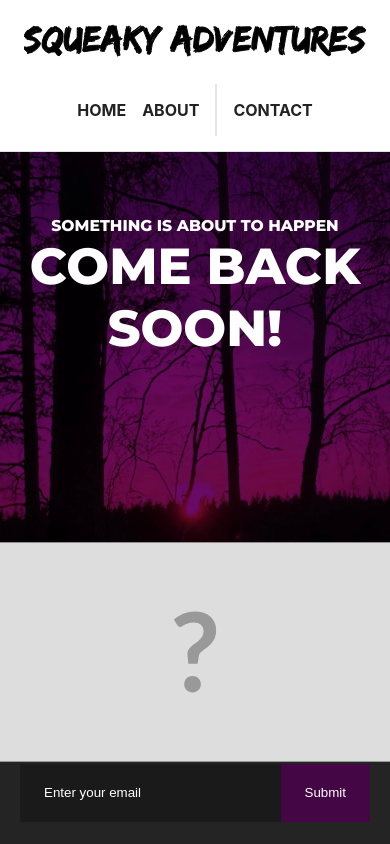
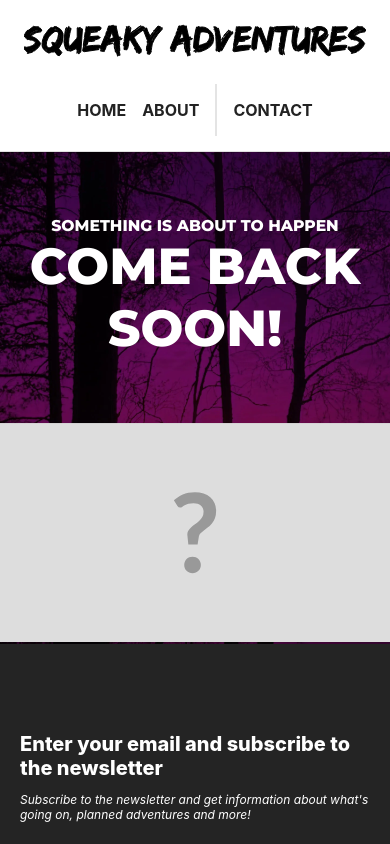
Before and after one commit to fgranvik/squeaky, a React (Create React App) app: page / in a window 390 px wide. Shown: the top 844 px of the page. Built offline with nearby package versions, Linux system fonts and the light colour scheme.

Commit message:
improved placeholder for heroImage

```diff
--- a/src/components/HeroPlaceholder/HeroPlaceholder.module.css
+++ b/src/components/HeroPlaceholder/HeroPlaceholder.module.css
@@ -1,13 +1,28 @@
+@media screen and (max-width: 899px) {
   .hero {
-  height: 104vw;
+    .imageBackground {
+      background-image: url("../../images/hero_background_2.webp");
+      background-size: cover;
+      background-position: bottom;
+    }
+    .headline {
+      text-align: center;
+      padding: var(--margin-3xl) 0;
+    }
+    .heroPlaceholder {
+      width: 100%;
+      aspect-ratio: 16/9;
+    }
+  }
+}
+
+@media screen and (min-width: 900px) {
+  .hero {
+    height: 746px;
     width: 100%;
     text-align: center;
     font-size: 1.6rem;
     background-color: var(--footer-background);
-
-  @media screen and (min-width: 900px) {
-    height: 746px;
-  }
 
     .imageBackground {
       background-image: url("../../images/hero_background_2.webp");
@@ -18,18 +33,10 @@
     }
 
     .heroPlaceholder {
-    width: 100%;
       aspect-ratio: 16/9;
       margin: 0 auto;
       position: relative;
       top: 40px;
-
-    img {
-      width: 100%;
-      height: auto;
-    }
-
-    @media screen and (min-width: 900px) {
       width: 900px;
     }
   }
--- a/src/components/HeroPlaceholder/heroPlaceholder.tsx
+++ b/src/components/HeroPlaceholder/heroPlaceholder.tsx
@@ -6,12 +6,14 @@ export const HeroPlaceholder: React.FC = () => {
   return (
     <section className={styles.hero}>
       <div className={styles.imageBackground}>
+        <div className={styles.headline}>
           <Heading type="h1" as="h3" color="white">
             Something is about to happen
           </Heading>
           <Heading type="h1" color="white">
             Come back soon!
           </Heading>
+        </div>
         <HeroPlaceholderImage className={styles.heroPlaceholder} />
       </div>
     </section>
```
Also changed, not shown: src/components/HeroPlaceholder/placeholderImage.svg. Lines whose indentation alone changed are shown as unchanged.
